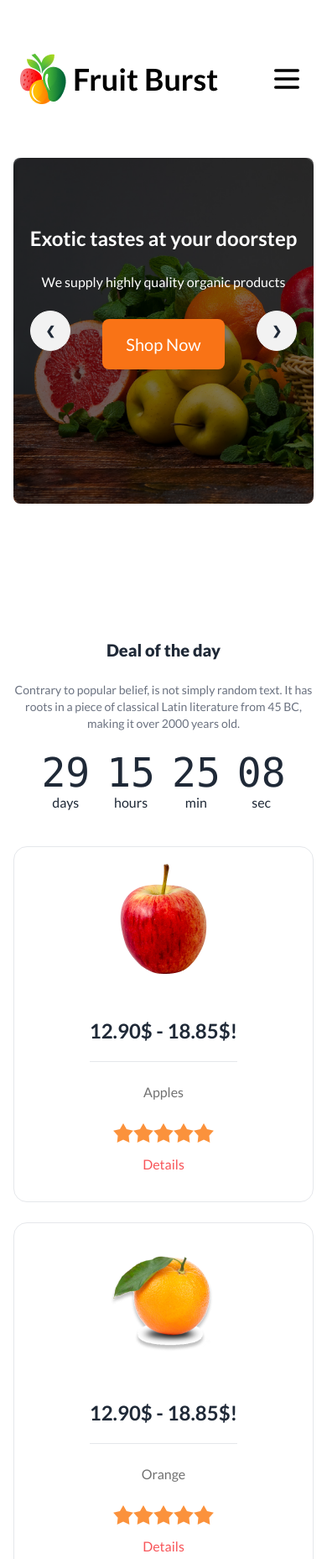
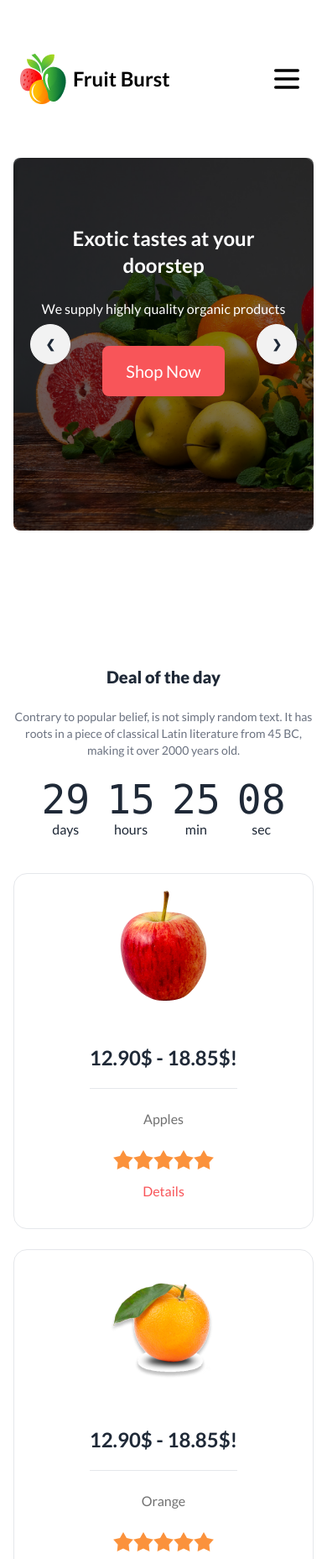
Before and after one commit to najrulislam38/fruit-brust, a plain HTML site: page index.html in a window 390 px wide. Shown: the top 1857 px of the page at 84% size. Drawn offline with nearby package versions, Linux system fonts and the light colour scheme; grey boxes are pictures that could not be loaded.

Commit message:
some changes to the index.html files

```diff
--- a/index.html
+++ b/index.html
@@ -53,7 +53,7 @@
           <div class="navbar-center">
             <div class="flex justify-center items-center gap-2">
               <img src="./images/logo.png" alt="Logo" />
-              <h3 class="text-4xl font-bold text-black lg:text-white">
+              <h3 class="text-2xl lg:text-4xl font-bold text-black lg:text-white">
                 Fruit Burst
               </h3>
             </div>
@@ -100,11 +100,11 @@
                   class="flex justify-center items-center w-full h-full text-center">
                   <div>
                     <h1 class="text-white text-2xl md:text-4xl lg:text-7xl font-bold max-w-[660px] mx-auto">
-                      Exotic tastes at your doorstep</h1>
+                      Exotic tastes at your <br>doorstep</h1>
                     <p class="text-white mt-6 mb-8">
                       We supply highly quality organic products
                     </p>
-                    <button class="px-7 py-4 rounded-lg  bg-orange-500 border-none text-xl text-white">Shop Now</button>
+                    <button class="px-7 py-4 rounded-lg  bg-color-f8 border-none text-xl text-white">Shop Now</button>
                   </div>
                 </div>
               </div>
@@ -128,7 +128,7 @@
                     <p class="text-white mt-6 mb-8">
                       We supply highly quality organic products
                     </p>
-                    <button class="px-7 py-4 rounded-lg  bg-orange-500 border-none text-xl text-white">Shop Now</button>
+                    <button class="px-7 py-4 rounded-lg  bg-color-f8 border-none text-xl text-white">Shop Now</button>
                   </div>
                 </div>
               </div>
@@ -152,7 +152,7 @@
                     <p class="text-white mt-6 mb-8">
                       We supply highly quality organic products
                     </p>
-                    <button class="px-7 py-4 rounded-lg  bg-orange-500 border-none text-xl text-white">Shop Now</button>
+                    <button class="px-7 py-4 rounded-lg  bg-color-f8 border-none text-xl text-white">Shop Now</button>
                   </div>
                 </div>
               </div>
@@ -176,7 +176,7 @@
                     <p class="text-white mt-6 mb-8">
                       We supply highly quality organic products
                     </p>
-                    <button class="px-7 py-4 rounded-lg  bg-orange-500 border-none text-xl text-white">Shop Now</button>
+                    <button class="px-7 py-4 rounded-lg  bg-color-f8 border-none text-xl text-white">Shop Now</button>
                   </div>
                 </div>
               </div>
@@ -270,13 +270,14 @@
                 <div>
                   <div class="rating">
                     <input type="radio" name="rating-2" class="mask mask-star-2 bg-orange-400" />
-                    <input type="radio" name="rating-2" class="mask mask-star-2 bg-orange-400" checked />
                     <input type="radio" name="rating-2" class="mask mask-star-2 bg-orange-400" />
                     <input type="radio" name="rating-2" class="mask mask-star-2 bg-orange-400" />
                     <input type="radio" name="rating-2" class="mask mask-star-2 bg-orange-400" />
+                    <input type="radio" name="rating-2" class="mask mask-star-2 bg-orange-400" checked />
                   </div>
                 </div>
                 <div>
+                  <!--  modal -->
                     <button class="text-color-f8" onclick="my_modal_1.showModal()">Details</button>
                     <dialog id="my_modal_1" class="modal modal-bottom sm:modal-middle">
                       <form method="dialog" class="modal-box">
@@ -285,8 +286,14 @@
                         </figure>
                         <h3 class="font-bold text-4xl my-4 ">Apple</h3>
                         <p class=" text-[#12121299] mb-5">Professional employees are there for you to pick the most amazing and fresh fruits.</p>
+                        <div class="rating mb-8">
+                          <input type="radio" name="rating-2" class="mask mask-star-2 bg-orange-400" />
+                          <input type="radio" name="rating-2" class="mask mask-star-2 bg-orange-400" />
+                          <input type="radio" name="rating-2" class="mask mask-star-2 bg-orange-400" />
+                          <input type="radio" name="rating-2" class="mask mask-star-2 bg-orange-400" />
+                          <input type="radio" name="rating-2" class="mask mask-star-2 bg-orange-400" checked  />
+                        </div>
                         <div class="">
-                          <!--  modal -->
                           <div class="flex justify-center items-center gap-5">
                             <button class="btn bg-color-f8 text-white hover:border hover:border-color-f8 hover:bg-white hover:text-color-f8">Close</button>
                             <button class="btn bg-color-f8 text-white hover:border hover:border-color-f8 hover:bg-white hover:text-color-f8">Buy Now</button>
@@ -308,13 +315,14 @@
                 <div>
                   <div class="rating">
                     <input type="radio" name="rating-2" class="mask mask-star-2 bg-orange-400" />
-                    <input type="radio" name="rating-2" class="mask mask-star-2 bg-orange-400" checked />
                     <input type="radio" name="rating-2" class="mask mask-star-2 bg-orange-400" />
                     <input type="radio" name="rating-2" class="mask mask-star-2 bg-orange-400" />
                     <input type="radio" name="rating-2" class="mask mask-star-2 bg-orange-400" />
+                    <input type="radio" name="rating-2" class="mask mask-star-2 bg-orange-400" checked />
                   </div>
                 </div>
                 <div>
+                  <!--  modal -->
                     <button class="text-color-f8" onclick="my_modal_2.showModal()">Details</button>
                     <dialog id="my_modal_2" class="modal modal-bottom sm:modal-middle">
                       <form method="dialog" class="modal-box">
@@ -323,8 +331,14 @@
                         </figure>
                         <h3 class="font-bold text-4xl my-4 ">Orange</h3>
                         <p class=" text-[#12121299] mb-5">Professional employees are there for you to pick the most amazing and fresh fruits.</p>
+                        <div class="rating mb-8">
+                          <input type="radio" name="rating-2" class="mask mask-star-2 bg-orange-400" />
+                          <input type="radio" name="rating-2" class="mask mask-star-2 bg-orange-400" />
+                          <input type="radio" name="rating-2" class="mask mask-star-2 bg-orange-400" />
+                          <input type="radio" name="rating-2" class="mask mask-star-2 bg-orange-400" />
+                          <input type="radio" name="rating-2" class="mask mask-star-2 bg-orange-400" checked />
+                        </div>
                         <div class="">
-                          <!-- modal -->
                           <div class="flex justify-center items-center gap-5">
                             <button class="btn bg-color-f8 text-white hover:border hover:border-color-f8 hover:bg-white hover:text-color-f8">Close</button>
                             <button class="btn bg-color-f8 text-white hover:border hover:border-color-f8 hover:bg-white hover:text-color-f8">Buy Now</button>
@@ -346,13 +360,14 @@
                 <div>
                   <div class="rating">
                     <input type="radio" name="rating-2" class="mask mask-star-2 bg-orange-400" />
-                    <input type="radio" name="rating-2" class="mask mask-star-2 bg-orange-400" checked />
+                    <input type="radio" name="rating-2" class="mask mask-star-2 bg-orange-400"/>
                     <input type="radio" name="rating-2" class="mask mask-star-2 bg-orange-400" />
                     <input type="radio" name="rating-2" class="mask mask-star-2 bg-orange-400" />
-                    <input type="radio" name="rating-2" class="mask mask-star-2 bg-orange-400" />
+                    <input type="radio" name="rating-2" class="mask mask-star-2 bg-orange-400" checked />
                   </div>
                 </div>
                 <div>
+                  <!--  modal -->
                     <button class="text-color-f8" onclick="my_modal_3.showModal()">Details</button>
                     <dialog id="my_modal_3" class="modal modal-bottom sm:modal-middle">
                       <form method="dialog" class="modal-box">
@@ -361,8 +376,14 @@
                         </figure>
                         <h3 class="font-bold text-4xl my-4 ">Red Dragon</h3>
                         <p class=" text-[#12121299] mb-5">Professional employees are there for you to pick the most amazing and fresh fruits.</p>
+                        <div class="rating mb-8">
+                          <input type="radio" name="rating-2" class="mask mask-star-2 bg-orange-400" />
+                          <input type="radio" name="rating-2" class="mask mask-star-2 bg-orange-400" />
+                          <input type="radio" name="rating-2" class="mask mask-star-2 bg-orange-400" />
+                          <input type="radio" name="rating-2" class="mask mask-star-2 bg-orange-400" />
+                          <input type="radio" name="rating-2" class="mask mask-star-2 bg-orange-400" checked  />
+                        </div>
                         <div class="">
-                          <!-- modal -->
                           <div class="flex justify-center items-center gap-5">
                             <button class="btn bg-color-f8 text-white hover:border hover:border-color-f8 hover:bg-white hover:text-color-f8">Close</button>
                             <button class="btn bg-color-f8 text-white hover:border hover:border-color-f8 hover:bg-white hover:text-color-f8">Buy Now</button>
@@ -391,6 +412,7 @@
                   </div>
                 </div>
                 <div>
+                  <!--  modal -->
                     <button class="text-color-f8" onclick="my_modal_5.showModal()">Details</button>
                     <dialog id="my_modal_5" class="modal modal-bottom sm:modal-middle">
                       <form method="dialog" class="modal-box">
@@ -399,6 +421,13 @@
                         </figure>
                         <h3 class="font-bold text-4xl my-4 ">Banana</h3>
                         <p class=" text-[#12121299] mb-5">Professional employees are there for you to pick the most amazing and fresh fruits.</p>
+                        <div class="rating mb-8">
+                          <input type="radio" name="rating-2" class="mask mask-star-2 bg-orange-400" />
+                          <input type="radio" name="rating-2" class="mask mask-star-2 bg-orange-400" checked />
+                          <input type="radio" name="rating-2" class="mask mask-star-2 bg-orange-400" />
+                          <input type="radio" name="rating-2" class="mask mask-star-2 bg-orange-400" />
+                          <input type="radio" name="rating-2" class="mask mask-star-2 bg-orange-400" />
+                        </div>
                         <div class="">
                           <!--  modal -->
                           <div class="flex justify-center items-center gap-5">
@@ -569,7 +598,7 @@
         </div>
       </section>
     </main>
-    <footer class="w-full bg-black text-white py-32">
+    <footer class="w-full bg-black text-white py-32 px-4">
       <div class="flex justify-center items-center">
         <div>
           <div class="flex justify-center items-center gap-5" >
```
